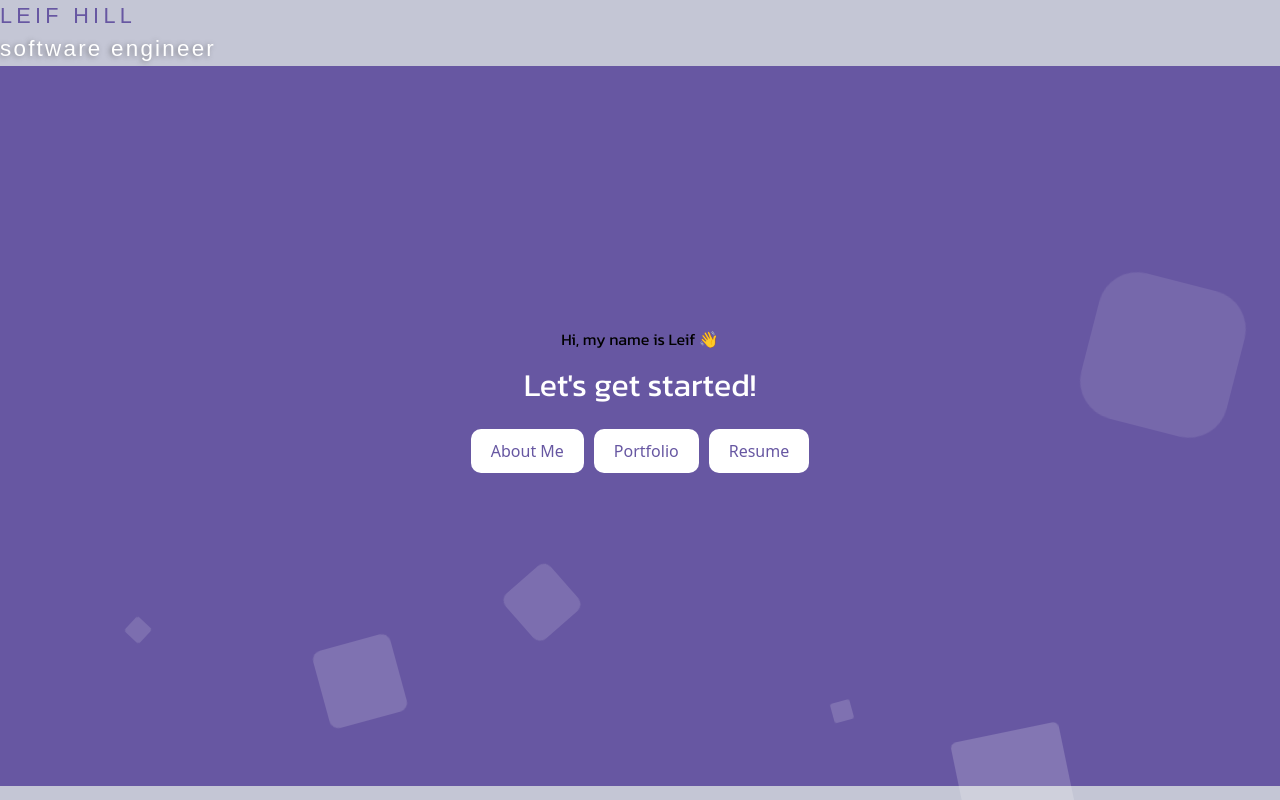
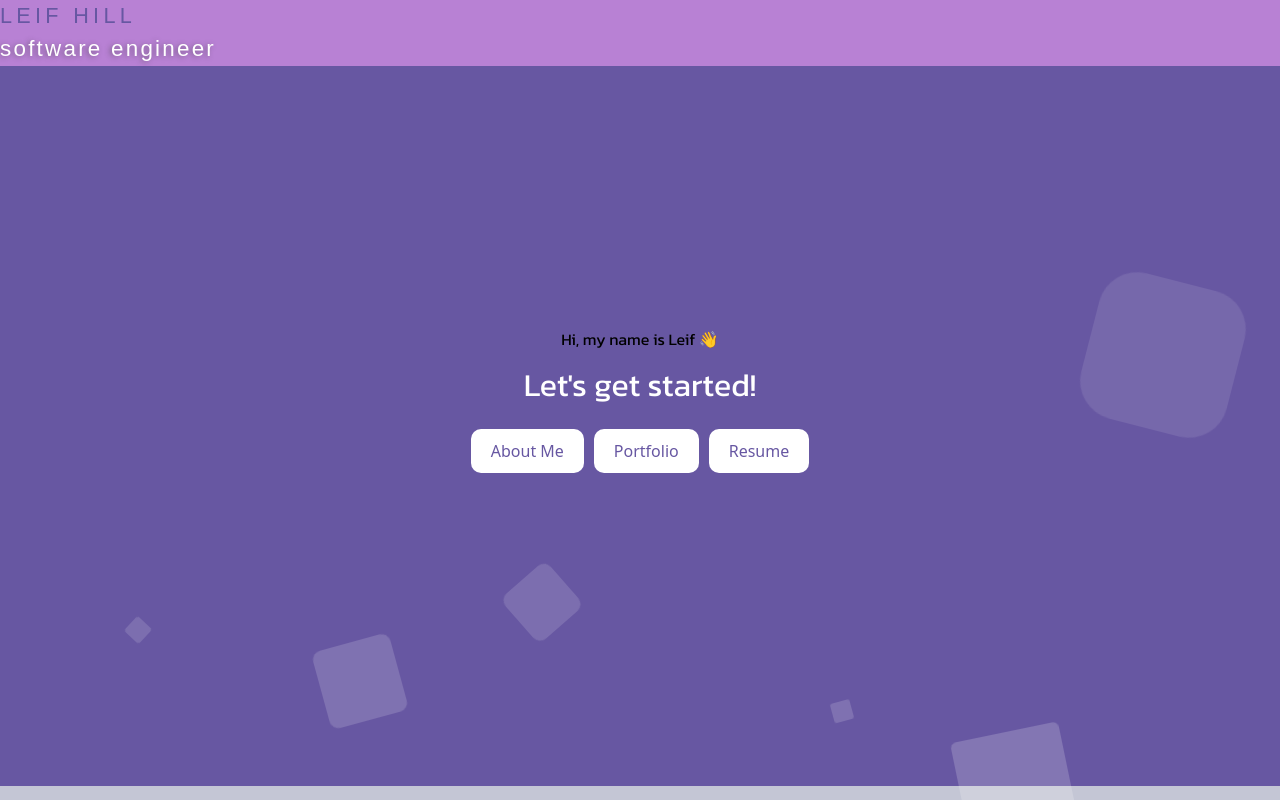
Before and after one commit to leif-hill/portfolio-website, a Next.js app: page / in a window 1280 px wide. Shown: the top 800 px of the page. Built offline with nearby package versions, Linux system fonts and the light colour scheme; a web font is replaced by a local one.

Commit message:
fixed header color

```diff
--- a/src/components/landingheader.tsx
+++ b/src/components/landingheader.tsx
@@ -9,7 +9,7 @@ function LandingHeader() {
   }, []);
 
   return (
-    <header id="landing-header" style={{ backgroundColor: 'transparent', zIndex: 0 }} className="flex justify-between items-center p-4 transition-colors duration-300 relative header-blur">
+    <header id="landing-header" style={{ backgroundColor: '#b881d4', zIndex: 0 }} className="flex justify-between items-center p-4 transition-colors duration-300 relative header-blur">
       <div className="flex items-center">
         <a href="#">
           <h1 className={`${zen.className} bg-white p-0 px-3 ml-5 inline-block ${isLoaded ? 'fade-in' : ''}`} style={{ letterSpacing: '0.2em', color: '#6757A2', borderRadius: '3px', fontSize: '1.35rem'}}>
```
